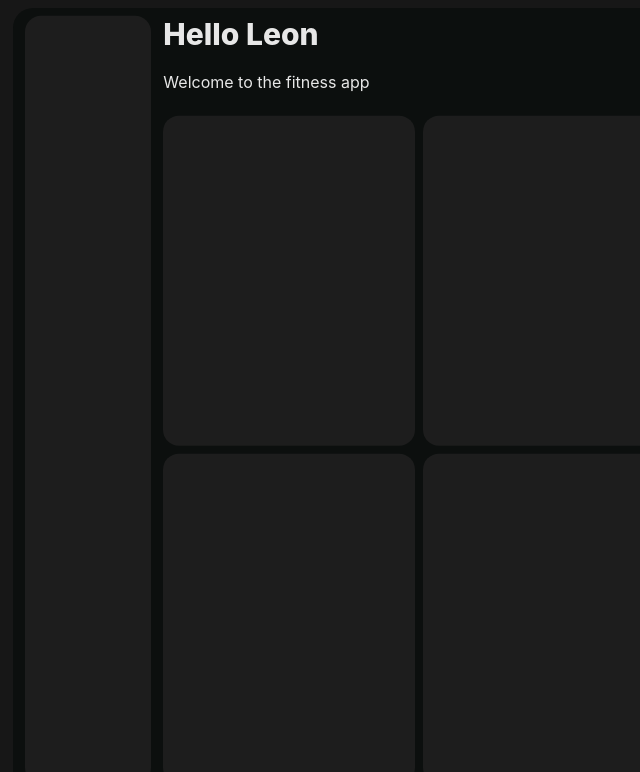
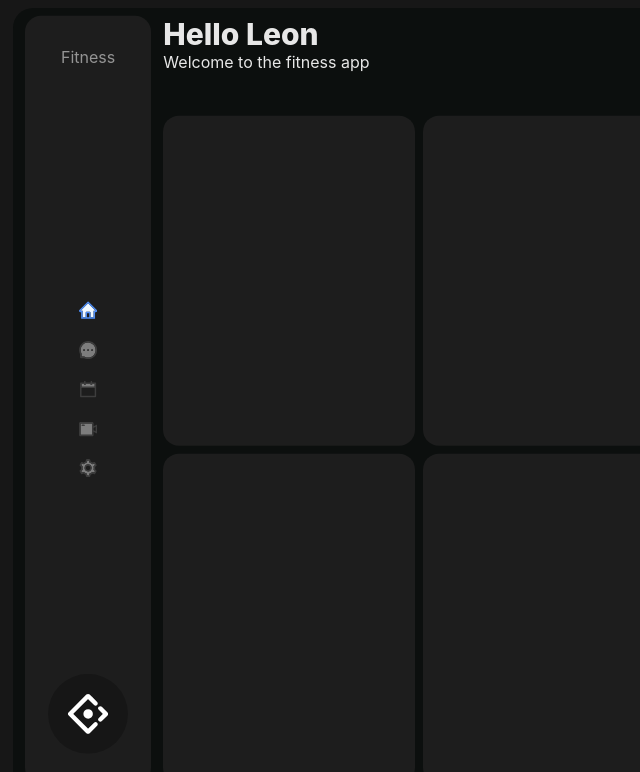
Before and after one commit to Leon-Chin/Fitness-App, a React app: page / in a window 1280 px wide. Shown: the top 772 px of the page, without its empty margins (0-640 px from the left). Built offline with nearby package versions, Linux system fonts and the light colour scheme.

Commit message:
feat: add the navigation bar

```diff
--- a/package.json
+++ b/package.json
@@ -3,12 +3,14 @@
   "version": "0.1.0",
   "private": true,
   "dependencies": {
+    "@ant-design/icons": "^5.1.0",
     "@babel/core": "^7.16.0",
     "@pmmmwh/react-refresh-webpack-plugin": "^0.5.3",
     "@svgr/webpack": "^5.5.0",
     "@testing-library/jest-dom": "^5.16.5",
     "@testing-library/react": "^13.4.0",
     "@testing-library/user-event": "^13.5.0",
+    "antd": "^5.5.0",
     "babel-jest": "^27.4.2",
     "babel-loader": "^8.2.3",
     "babel-plugin-named-asset-import": "^0.3.8",
--- a/src/App.js
+++ b/src/App.js
@@ -1,18 +1,19 @@
 import './App.less';
 import Sidebar from './components/sidebar'
+import SayHello from './components/sayHello'
+import { useEffect, useState } from 'react';
 
 function App() {
+  const [page, setPage] = useState('home')
+  useEffect(() => {
+    console.log('page', page);
+  }, [page])
   return (
     <div className="App">
-      <div className='sidebar'>
-
-      </div>
-      <div className='contentBox'>
+      <Sidebar setPage={setPage} />
+      {page == 'home' && <div className='contentBox'>
         <div className='contendBox-left'>
-          <div className='sayHello'>
-            <div style={{ fontWeight: 800, fontSize: '30px' }}>Hello Leon</div> <br />
-            Welcome to the fitness app
-          </div>
+          <SayHello />
           <div className='contendBox-left-subTop'>
             <div className='contacts'></div>
             <div className='statistic'></div>
@@ -23,7 +24,7 @@ function App() {
           </div>
         </div>
         <div className='contendBox-right'></div>
-      </div>
+      </div>}
     </div>
   );
 }
--- a/src/App.less
+++ b/src/App.less
@@ -3,6 +3,8 @@
 @darkTextColor: #e7e7e7;
 
 .App {
+    min-width: 930px;
+    overflow: hidden;
     height: 98%;
     background-color: @darkBackgroundColor;
     position: absolute;
--- /dev/null
+++ b/src/components/sayHello/index.js
@@ -0,0 +1,10 @@
+import React from 'react'
+
+export default function Index() {
+    return (
+        <div className='sayHello'>
+            <div style={{ fontWeight: 800, fontSize: '30px' }}>Hello Leon</div>
+            Welcome to the fitness app
+        </div>
+    )
+}
--- a/src/components/sidebar/index.js
+++ b/src/components/sidebar/index.js
@@ -1,9 +1,105 @@
-import React from 'react'
+import React, { useState, useRef, useEffect } from 'react'
+import {
+    VideoCameraTwoTone,
+    HomeTwoTone,
+    MessageTwoTone,
+    CalendarTwoTone,
+    SettingTwoTone,
+    AntDesignOutlined
+} from '@ant-design/icons';
+import { Avatar, Popover, ConfigProvider } from 'antd';
 import './index.less'
-export default function index() {
+export default function Index(props) {
+    const [clicked, setClicked] = useState(false);
+    const { setPage } = props
+    const [selectPage, setSelectPage] = useState('home');
+    const navRef = useRef(null);
+    const [navShrink, setNavShrink] = useState()
+    useEffect(() => {
+        console.log("props", props);
+        handleResize()
+        window.addEventListener('resize', handleResize);
+        return () => window.removeEventListener('resize', handleResize);
+    }, [])
+    useEffect(() => {
+        setPage(selectPage)
+    }, [selectPage])
+    const handleResize = () => {
+        if (navRef.current) {
+            console.log(window.innerWidth);
+            setNavShrink(navRef.current.offsetWidth < 90);
+        }
+    }
+    const handleClickChange = (open) => {
+        setClicked(open);
+    };
+    const hide = () => {
+        setClicked(false);
+    };
     return (
         <div className='sidebar'>
-
+            <div className='content'>
+                <div className='logo'>
+                    Fitness
+                </div>
+                <div className='navigationBar'>
+                    <div className='navigation' ref={navRef} onClick={() => setSelectPage('home')}>
+                        <HomeTwoTone className={navShrink ? 'navigationCenteredItem' : 'navigationItem'} twoToneColor={selectPage == 'home' ? '#4e8df5' : "#3d3d3d"} style={{ fontSize: 18 }} />
+                        {!navShrink && <span className='navigationName navigationItem'>Home</span>}
+                    </div>
+                    <div className='navigation' onClick={() => setSelectPage('chat')}>
+                        <MessageTwoTone className={navShrink ? 'navigationCenteredItem' : 'navigationItem'} twoToneColor={selectPage == 'chat' ? '#4e8df5' : "#3d3d3d"} style={{ fontSize: 18 }} />
+                        {!navShrink && <span className='navigationName navigationItem'>Chat</span>}
+                    </div>
+                    <div className='navigation' onClick={() => setSelectPage('calender')}>
+                        <CalendarTwoTone className={navShrink ? 'navigationCenteredItem' : 'navigationItem'} twoToneColor={selectPage == 'calender' ? '#4e8df5' : "#3d3d3d"} style={{ fontSize: 18 }} />
+                        {!navShrink && <span className='navigationName navigationItem'>Calender</span>}
+                    </div>
+                    <div className='navigation' onClick={() => setSelectPage('tutorial')}>
+                        <VideoCameraTwoTone className={navShrink ? 'navigationCenteredItem' : 'navigationItem'} twoToneColor={selectPage == 'tutorial' ? '#4e8df5' : "#3d3d3d"} style={{ fontSize: 18 }} />
+                        {!navShrink && <span className='navigationName navigationItem'>Tutorial</span>}
+                    </div>
+                    <div className='navigation' onClick={() => setSelectPage('setting')}>
+                        <SettingTwoTone className={navShrink ? 'navigationCenteredItem' : 'navigationItem'} twoToneColor={selectPage == 'setting' ? '#4e8df5' : "#3d3d3d"} style={{ fontSize: 18 }} />
+                        {!navShrink && <span className='navigationName navigationItem'>Setting</span>}
+                    </div>
+                </div>
+                <div className='avator'>
+                    <ConfigProvider
+                        theme={{
+                            token: {
+                                colorPrimary: '#949494',
+                            },
+                        }}
+                    >
+                        <Popover
+                            content={
+                                <div>
+                                    clickContent
+                                    <a onClick={hide}>Close</a>
+                                </div>
+                            }
+                            placement="rightBottom"
+                            title="Click title"
+                            trigger="click"
+                            open={clicked}
+                            onOpenChange={handleClickChange}
+                        >
+                            <Avatar
+                                size={{
+                                    xs: 24,
+                                    sm: 32,
+                                    md: 40,
+                                    lg: 64,
+                                    xl: 80,
+                                    xxl: 100,
+                                }}
+                                icon={<AntDesignOutlined />}
+                            />
+                        </Popover>
+                    </ConfigProvider>
+                </div>
+            </div>
         </div>
     )
 }
--- a/src/components/sidebar/index.less
+++ b/src/components/sidebar/index.less
@@ -1,15 +1,67 @@
-// @darkBackgroundColor: #0c0f0e;
-// @darkTextColor: #e7e7e7;
+@darkTextColor: #e7e7e7;
+@darkNavHoverColor: #383838;
 
-// .sidebar {
-//     width: 10%;
-//     height: 96%;
-//     background-color: @darkTextColor;
-//     position: absolute;
-//     max-width: 100px;
-//     top: 50%;
-//     transform: translateY(-50%);
-//     left: 20px;
-//     right: 20px;
-//     border-radius: 16px;
-// }
+.sidebar {
+    user-select: none;
+
+    .content {
+        height: 100%;
+        width: 100%;
+        // background-color: #fff;
+        position: relative;
+
+        .logo {
+            position: absolute;
+            top: 4%;
+            left: 50%;
+            transform: translateX(-50%);
+            color: #949494;
+        }
+
+        .navigationBar {
+            // background-color: aqua;
+            width: 70%;
+            position: absolute;
+            top: 50%;
+            left: 50%;
+            transform: translate(-50%, -50%);
+
+            .navigation {
+                height: 36px;
+                margin-bottom: 4%;
+                position: relative;
+                cursor: pointer;
+                border-radius: 10px;
+                padding-left: 10px;
+
+                &:hover {
+                    background-color: @darkNavHoverColor;
+                }
+
+                .navigationItem {
+                    line-height: 36px;
+                }
+
+                .navigationCenteredItem {
+                    line-height: 36px;
+                    position: absolute;
+                    left: 50%;
+                    transform: translateX(-50%);
+                }
+
+                .navigationName {
+                    margin-left: 10px;
+                    font-weight: 100;
+                }
+            }
+        }
+
+        .avator {
+            cursor: pointer;
+            position: absolute;
+            bottom: 4%;
+            left: 50%;
+            transform: translateX(-50%);
+        }
+    }
+}
--- a/src/index.less
+++ b/src/index.less
@@ -5,12 +5,16 @@
 
 html {
   height: 100%;
+  overflow: hidden;
+
 }
 
 body {
   background-color: @darkHtmlBackgroundColor;
   width: 100%;
   height: 100%;
+  overflow: hidden;
+
   margin: 0;
   padding: 0;
   color: @darkTextColor;
@@ -22,6 +26,8 @@ body {
 }
 
 #root {
+  overflow: hidden;
+
   width: 100%;
   height: 100%;
 }
```
Also changed, not shown: src/components/sayHello/index.less (added), 1 other file (tests, documents, lock files or other folders).
